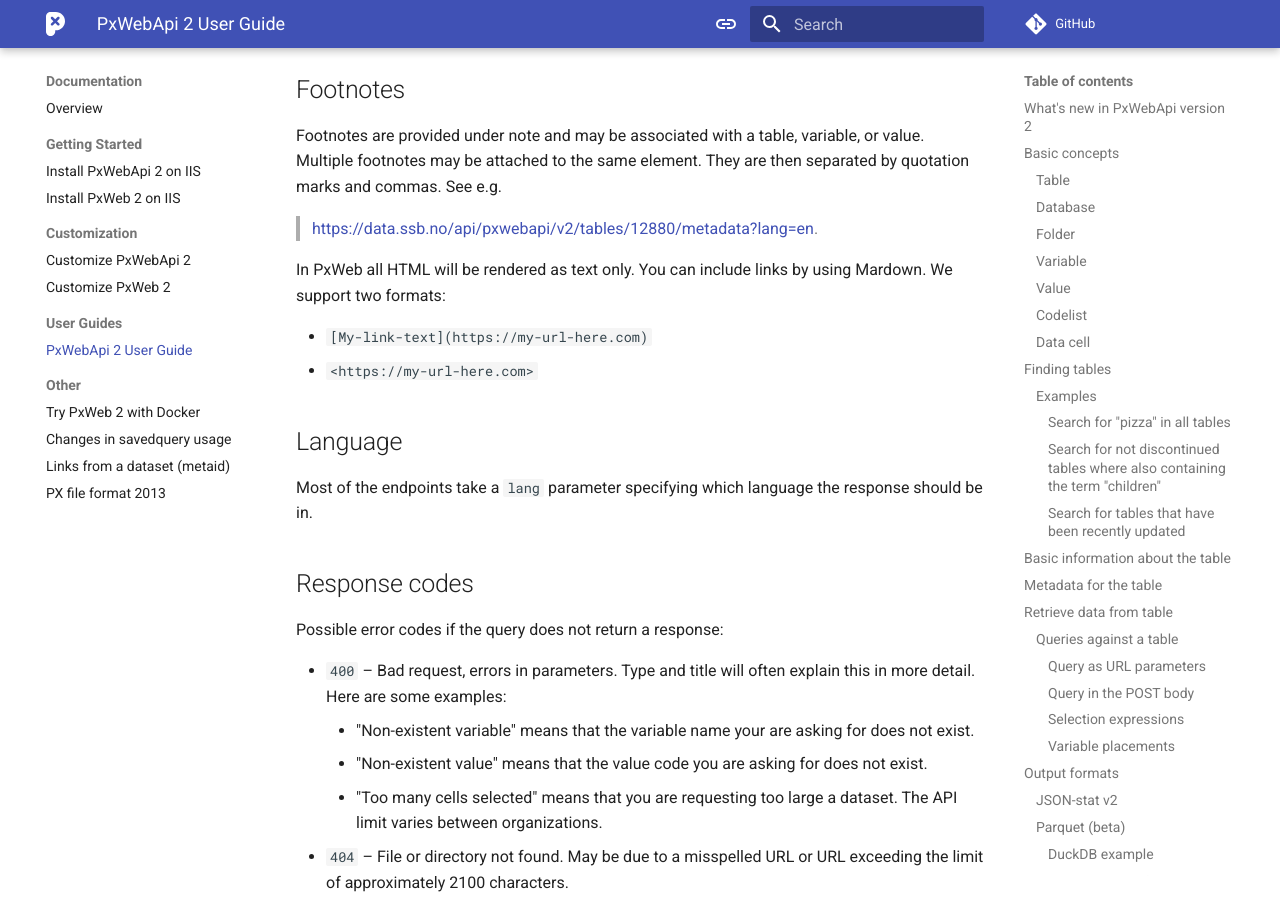
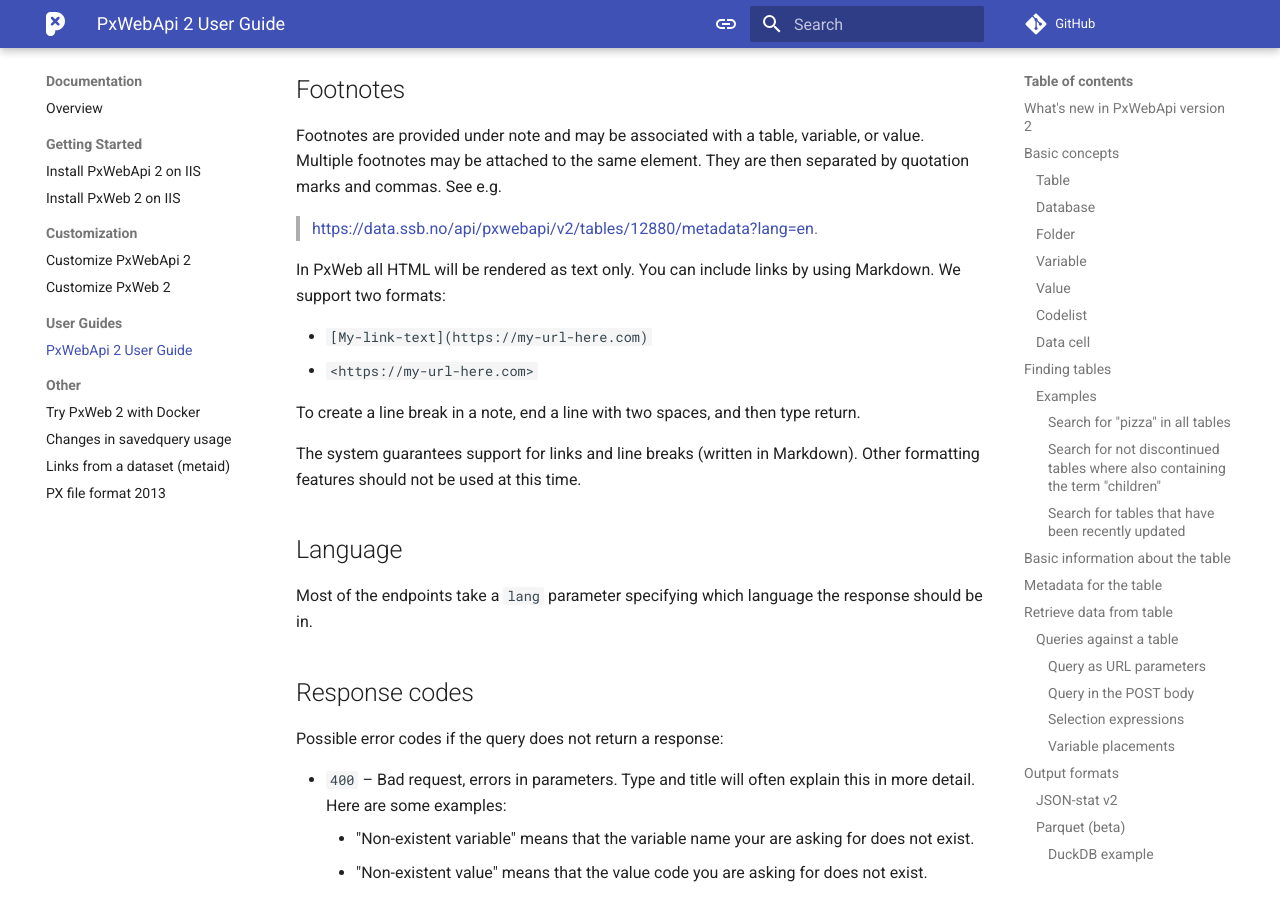
Before and after one commit to PxTools/pxtools.github.io, an MkDocs documentation site: the page built from docs/PxWebApi/documentation/user-guide.md, in a window 1280 px wide and 900 px high, scrolled down 27001 px. Built offline with MkDocs 1.6.1 and Material for MkDocs 9.7.7, drawn with Linux system fonts in a browser that asks for light colours; comment, search, counter and statistics services are not loaded.

Commit message:
Clarify Markdown link formatting and line break usage in user guide (#74)
* Clarify Markdown link formatting and line break usage in user guide

```diff
--- a/docs/PxWebApi/documentation/user-guide.md
+++ b/docs/PxWebApi/documentation/user-guide.md
@@ -1340,10 +1340,14 @@
 
 > <https://data.ssb.no/api/pxwebapi/v2/tables/12880/metadata?lang=en>.
 
-In PxWeb all HTML will be rendered as text only. You can include links by using Mardown. We support two formats:
+In PxWeb all HTML will be rendered as text only. You can include links by using Markdown. We support two formats:
 
 - `[My-link-text](https://my-url-here.com)`
 - `<https://my-url-here.com>`
+
+To create a line break in a note, end a line with two spaces, and then type return.
+
+The system guarantees support for links and line breaks (written in Markdown). Other formatting features should not be used at this time.
 
 ## Language
 
```
